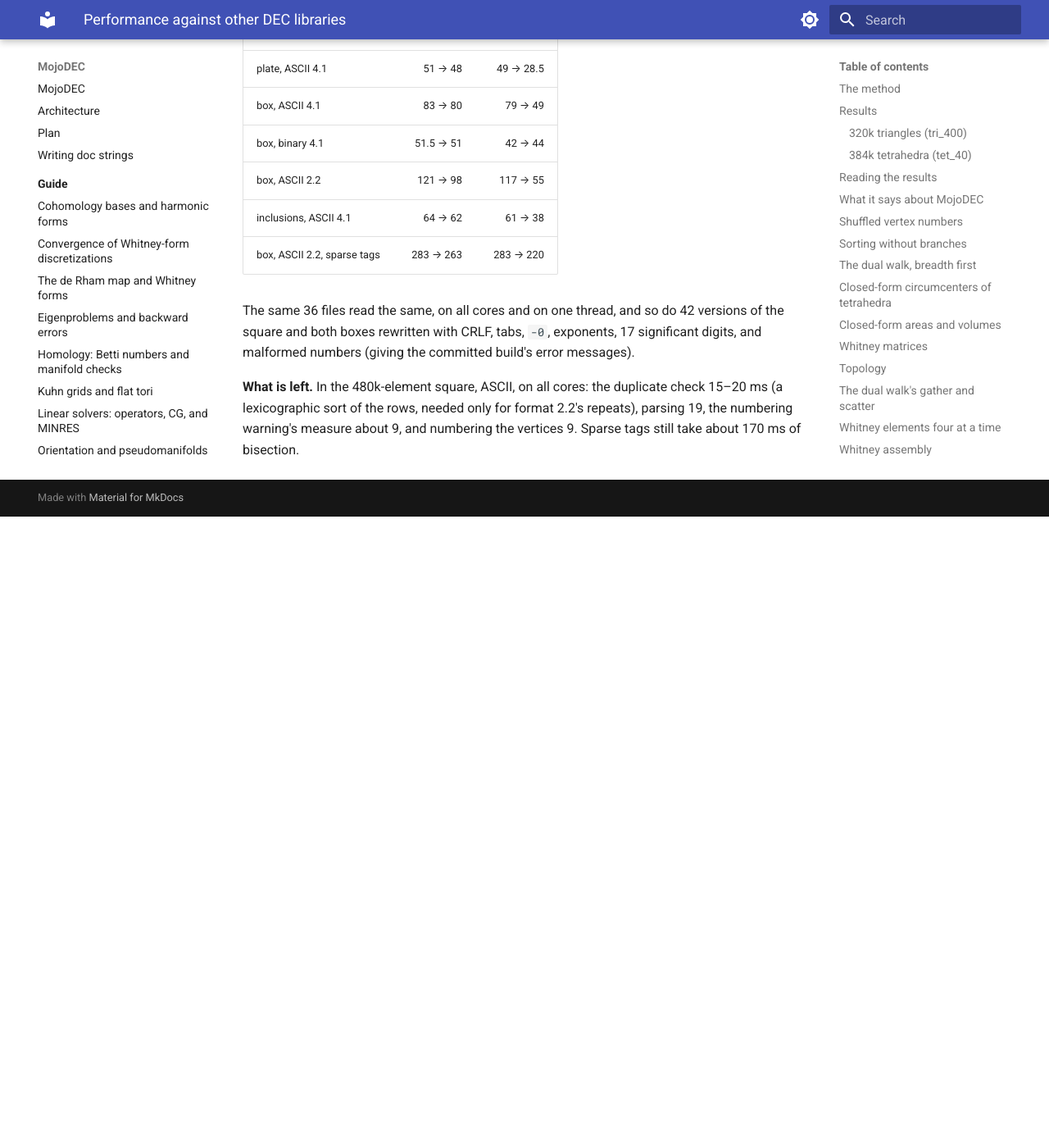
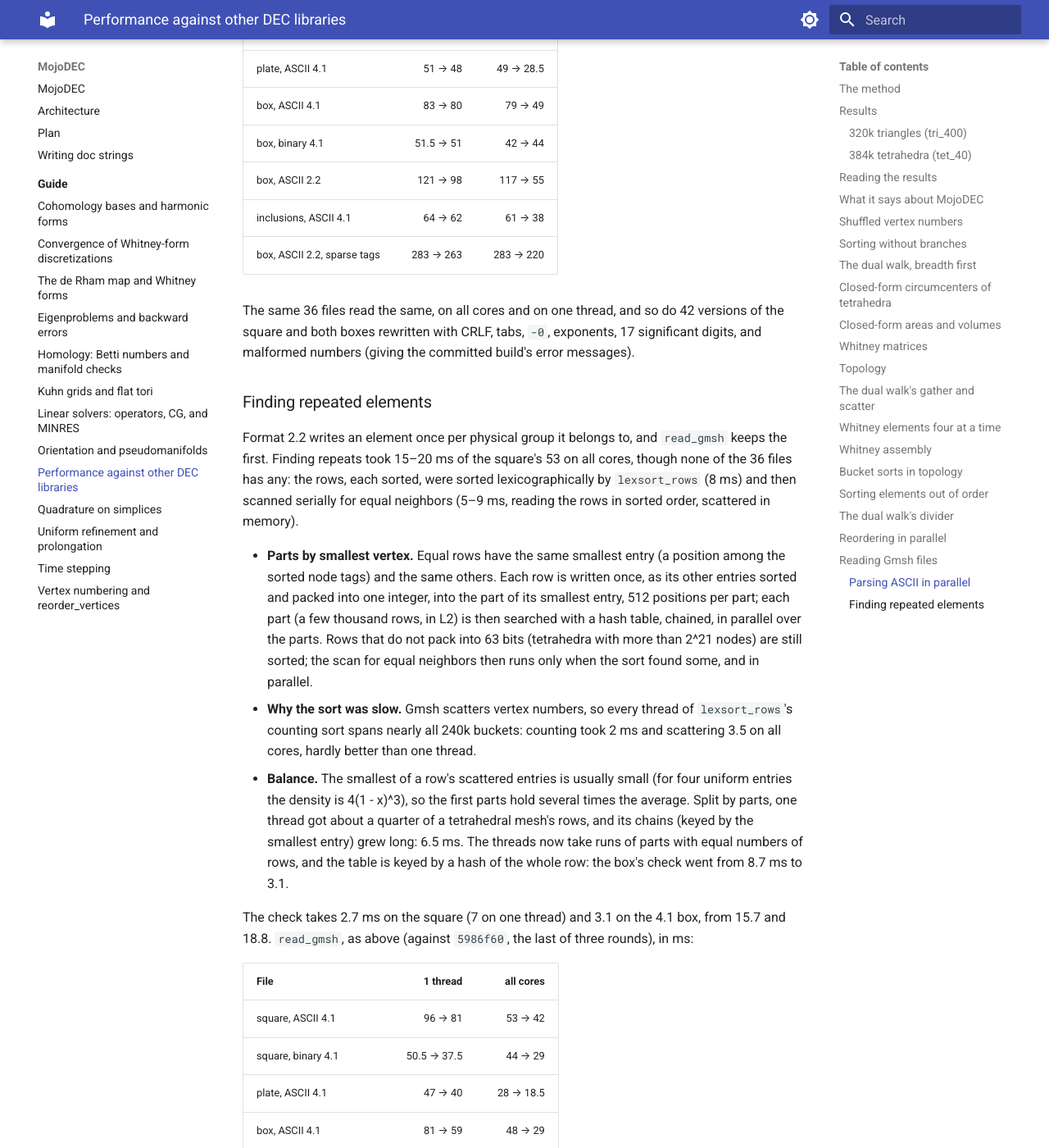
Before and after one commit to bpr/MojoDEC, an MkDocs documentation site: the page built from docs/guide/performance.md, in a window 1280 px wide and 1400 px high, scrolled down 26619 px. Shown: the whole window at 82% size. Built offline with MkDocs 1.6.1 and Material for MkDocs 9.7.7, drawn with Linux system fonts in a browser that asks for light colours; before the commit the page ends 27249 px from its top, so only the background shows below that; some of the changed text lies outside the part shown.

Commit message:
read_gmsh: find repeated elements by parts and hash tables (15-20 ms to 3); fix quadratic growth on alternating 2.2 groups

```diff
--- a/docs/guide/performance.md
+++ b/docs/guide/performance.md
@@ -1129,8 +1129,70 @@ do 42 versions of the square and both boxes rewritten with CRLF, tabs,
 `-0`, exponents, 17 significant digits, and malformed numbers (giving
 the committed build's error messages).
 
-**What is left.** In the 480k-element square, ASCII, on all cores: the
-duplicate check 15–20 ms (a lexicographic sort of the rows, needed only
-for format 2.2's repeats), parsing 19, the numbering warning's measure
-about 9, and numbering the vertices 9. Sparse tags still take about 170
+### Finding repeated elements
+
+Format 2.2 writes an element once per physical group it belongs to, and
+`read_gmsh` keeps the first. Finding repeats took 15–20 ms of the
+square's 53 on all cores, though none of the 36 files has any: the
+rows, each sorted, were sorted lexicographically by `lexsort_rows` (8
+ms) and then scanned serially for equal neighbors (5–9 ms, reading the
+rows in sorted order, scattered in memory).
+
+- **Parts by smallest vertex.** Equal rows have the same smallest entry
+  (a position among the sorted node tags) and the same others. Each row
+  is written once, as its other entries sorted and packed into one
+  integer, into the part of its smallest entry, 512 positions per part;
+  each part (a few thousand rows, in L2) is then searched with a hash
+  table, chained, in parallel over the parts. Rows that do not pack
+  into 63 bits (tetrahedra with more than 2^21 nodes) are still sorted;
+  the scan for equal neighbors then runs only when the sort found some,
+  and in parallel.
+- **Why the sort was slow.** Gmsh scatters vertex numbers, so every
+  thread of `lexsort_rows`'s counting sort spans nearly all 240k
+  buckets: counting took 2 ms and scattering 3.5 on all cores, hardly
+  better than one thread.
+- **Balance.** The smallest of a row's scattered entries is usually
+  small (for four uniform entries the density is 4(1 - x)^3), so the
+  first parts hold several times the average. Split by parts, one
+  thread got about a quarter of a tetrahedral mesh's rows, and its
+  chains (keyed by the smallest entry) grew long: 6.5 ms. The threads
+  now take runs of parts with equal numbers of rows, and the table is
+  keyed by a hash of the whole row: the box's check went from 8.7 ms to
+  3.1.
+
+The check takes 2.7 ms on the square (7 on one thread) and 3.1 on the
+4.1 box, from 15.7 and 18.8. `read_gmsh`, as above (against `5986f60`,
+the last of three rounds), in ms:
+
+| File | 1 thread | all cores |
+|---|---:|---:|
+| square, ASCII 4.1 | 96 → 81 | 53 → 42 |
+| square, binary 4.1 | 50.5 → 37.5 | 44 → 29 |
+| plate, ASCII 4.1 | 47 → 40 | 28 → 18.5 |
+| box, ASCII 4.1 | 81 → 59 | 48 → 29 |
+| box, binary 4.1 | 53 → 28.5 | 45 → 27 |
+| box, ASCII 2.2 | 98 → 75 | 55.5 → 39.5 |
+| inclusions, ASCII 4.1 | 62 → 47 | 38 → 25.5 |
+| box, ASCII 2.2, sparse tags | 262 → 240 | 219 → 197 |
+
+**Alternating groups were quadratic.** Format 2.2 starts a block of
+elements whenever the type or physical group changes, so a file whose
+elements alternate between groups (an element in two groups written
+twice in a row) has a block per element. `read_gmsh` reserved room per
+block with `reserve(len + n)`, which grows a list to exactly that size
+and so copied it per block: 335 s for the 2.2 box with half its
+elements repeated in alternation. Lists now grow by doubling
+(`_reserve_more`): 155 ms.
+
+Results were checked as in the previous section on 82 files: those 78
+and four versions of the 2.2 box whose elements repeat in other groups
+(in alternation, at the end, all of them, one in 1000), with their
+nodes rotated. A test compares the search with a dictionary of sorted
+rows on random rows with about a third repeated: rows of 1 to 4
+entries, spans up to 2^22 (past the packing), fans with one shared vertex, and
+120,000 rows (in parallel).
+
+**What is left.** In the 480k-element square, ASCII, on all cores:
+parsing 19 ms, the numbering warning's measure about 9, numbering the
+vertices 9, and the duplicate check 3. Sparse tags still take about 170
 ms of bisection.
```
Also changed, not shown: AGENTS.md (+8 -1 lines), docs/plan.md (+13 -6 lines), 2 other files.
